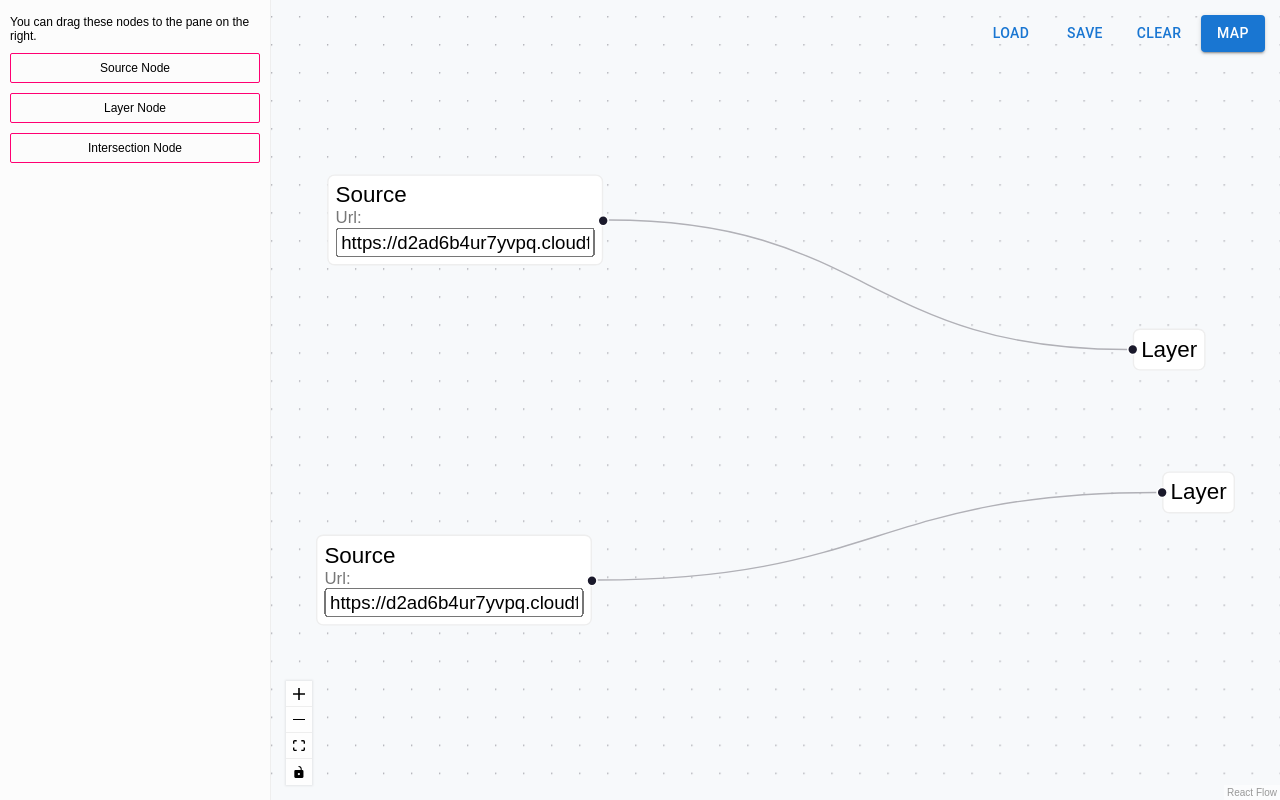
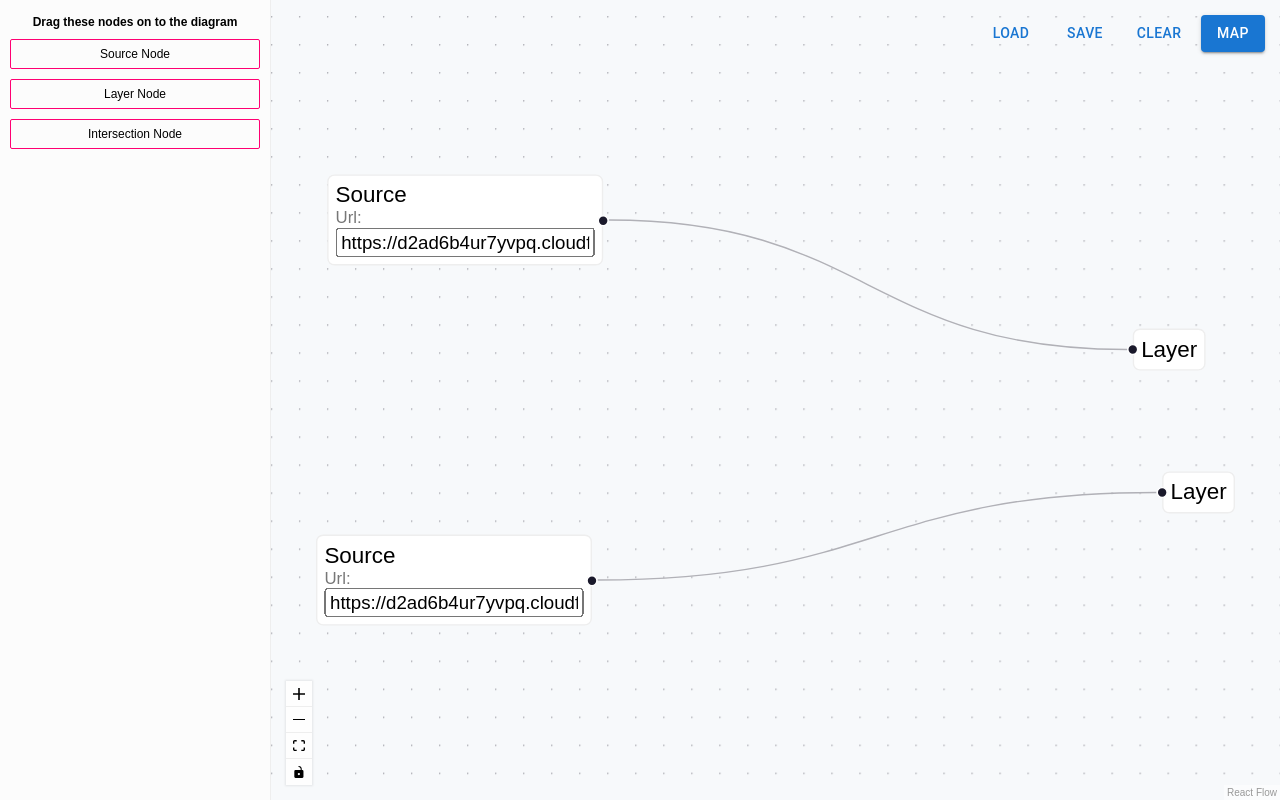
Before and after one commit to dcmdestello/carto-assignment, a React (Vite) app: page / in a window 1280 px wide. Built offline with nearby package versions, Linux system fonts and the light colour scheme.

Commit message:
Moved Sidebar CSS to styled format. Minor Sidebar UI improvements.

```diff
--- a/src/DiagramView/DiagramView.css
+++ b/src/DiagramView/DiagramView.css
@@ -5,17 +5,6 @@
   flex-grow: 1;
   height: 100%;
   /* border: 2px solid blue; */
-}
-
-.dndflow aside {
-  border-right: 1px solid #eee;
-  padding: 15px 10px;
-  font-size: 12px;
-  background: #fcfcfc;
-}
-
-.dndflow aside .description {
-  margin-bottom: 10px;
 }
 
 .dndflow .dndnode {
--- /dev/null
+++ b/src/DiagramView/Sidebar.styles.ts
@@ -0,0 +1,14 @@
+import { styled } from "@mui/material";
+
+export const SidebarContainer = styled("aside")({
+  borderRight: "1px solid #eee",
+  padding: "15px 10px",
+  fontSize: "12px",
+  background: "#fcfcfc",
+});
+
+export const SidebarDescription = styled("div")({
+  marginBottom: "10px",
+  textAlign: "center",
+  fontWeight: "bold",
+});
--- a/src/DiagramView/Sidebar.tsx
+++ b/src/DiagramView/Sidebar.tsx
@@ -1,5 +1,7 @@
 import { type DragEvent } from "react";
 import { useDnD } from "../DnDContext";
+
+import { SidebarContainer, SidebarDescription } from "./Sidebar.styles";
 
 type NodeType =
   | "input"
@@ -21,10 +23,10 @@ export const Sidebar = () => {
   };
 
   return (
-    <aside>
-      <div className="description">
-        You can drag these nodes to the pane on the right.
-      </div>
+    <SidebarContainer>
+      <SidebarDescription>
+        Drag these nodes on to the diagram
+      </SidebarDescription>
       <div
         className="dndnode output"
         onDragStart={(event) => {
@@ -52,6 +54,6 @@ export const Sidebar = () => {
       >
         Intersection Node
       </div>
-    </aside>
+    </SidebarContainer>
   );
 };
```
